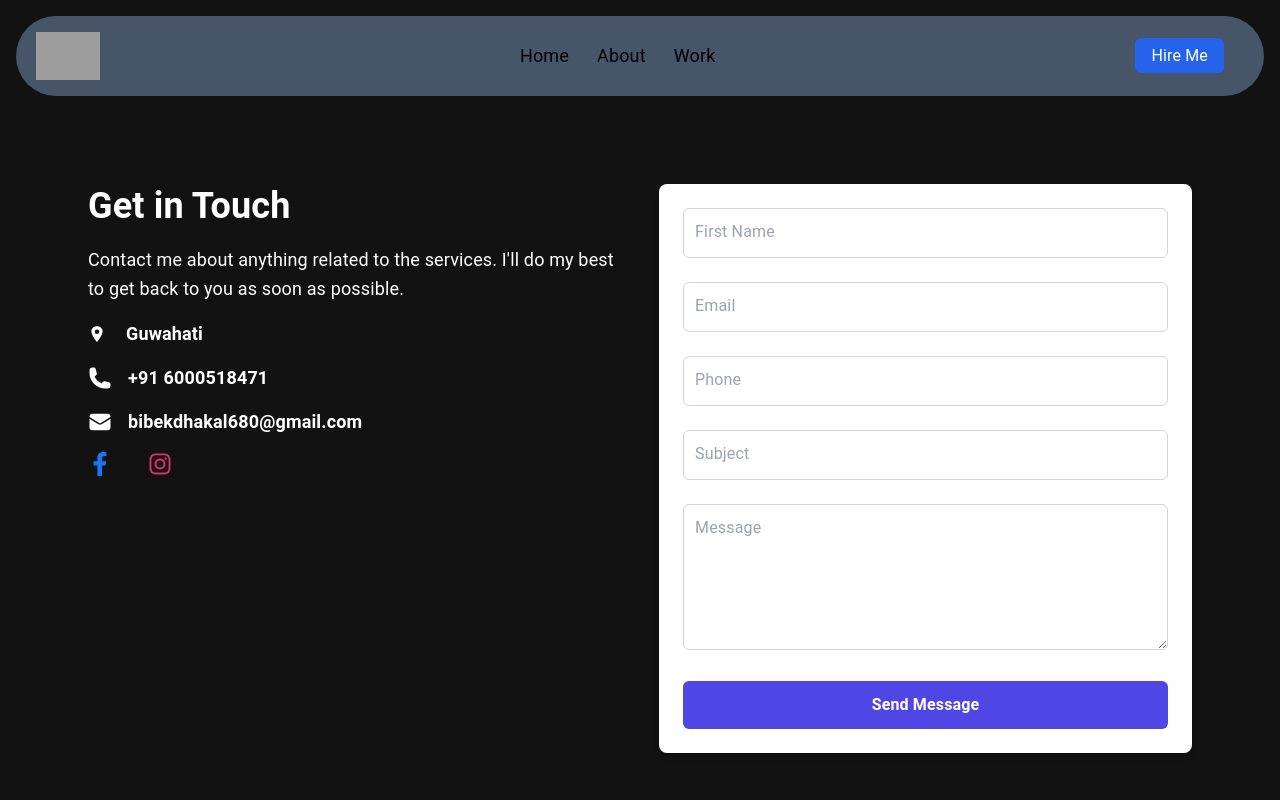
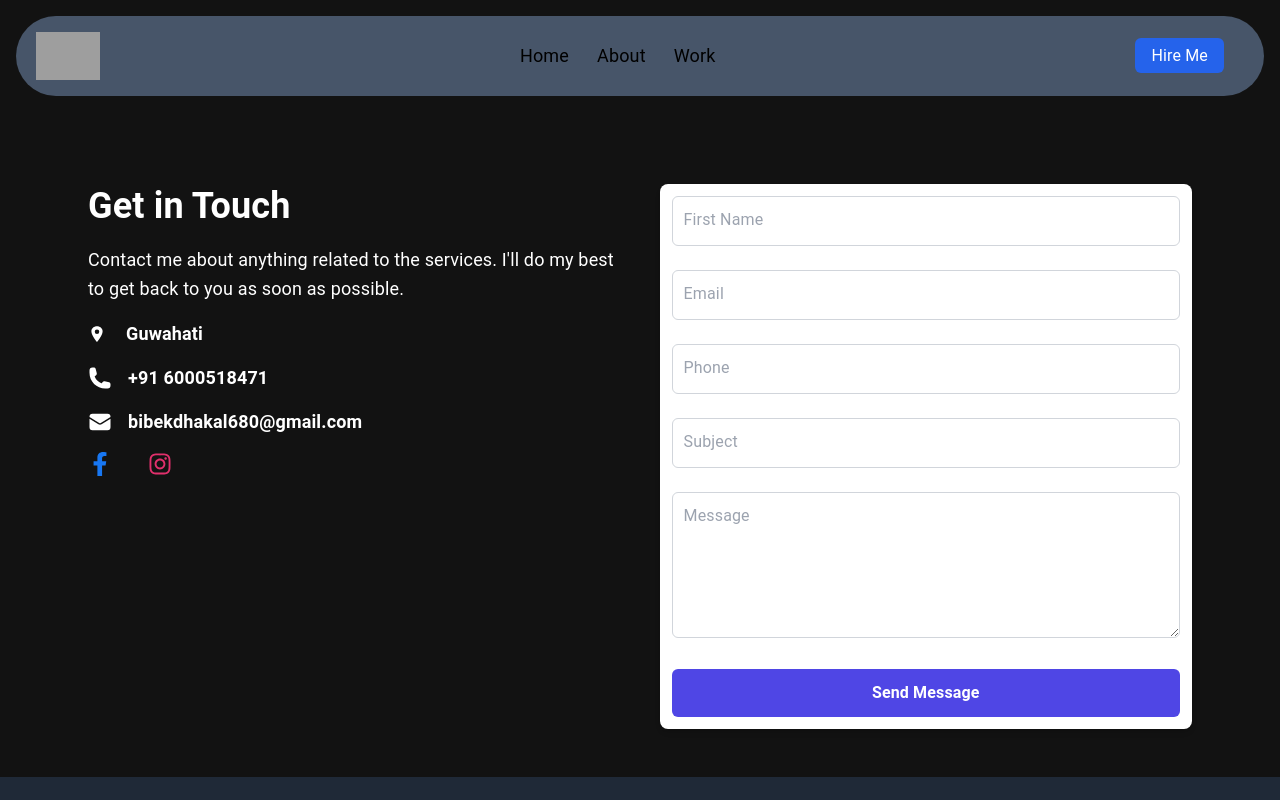
Before and after one commit to not46/portfolio, a React (Vite) app: page /contact in a window 1280 px wide. Shown: the top 800 px of the page. Built offline with nearby package versions, Linux system fonts and the light colour scheme; grey boxes are pictures that could not be loaded.

Commit message:
Update ContactForm.jsx

```diff
--- a/src/components/ContactForm.jsx
+++ b/src/components/ContactForm.jsx
@@ -51,7 +51,7 @@ const ContactForm = () => {
 
         </div>
 
-        <div className="w-full lg:w-1/2 bg-white p-6 rounded-lg shadow-md">
+        <div className="w-full lg:w-1/2 bg-white p-3 rounded-lg shadow-md">
           <form className="space-y-6">
             <div className="relative">
               <input
```
